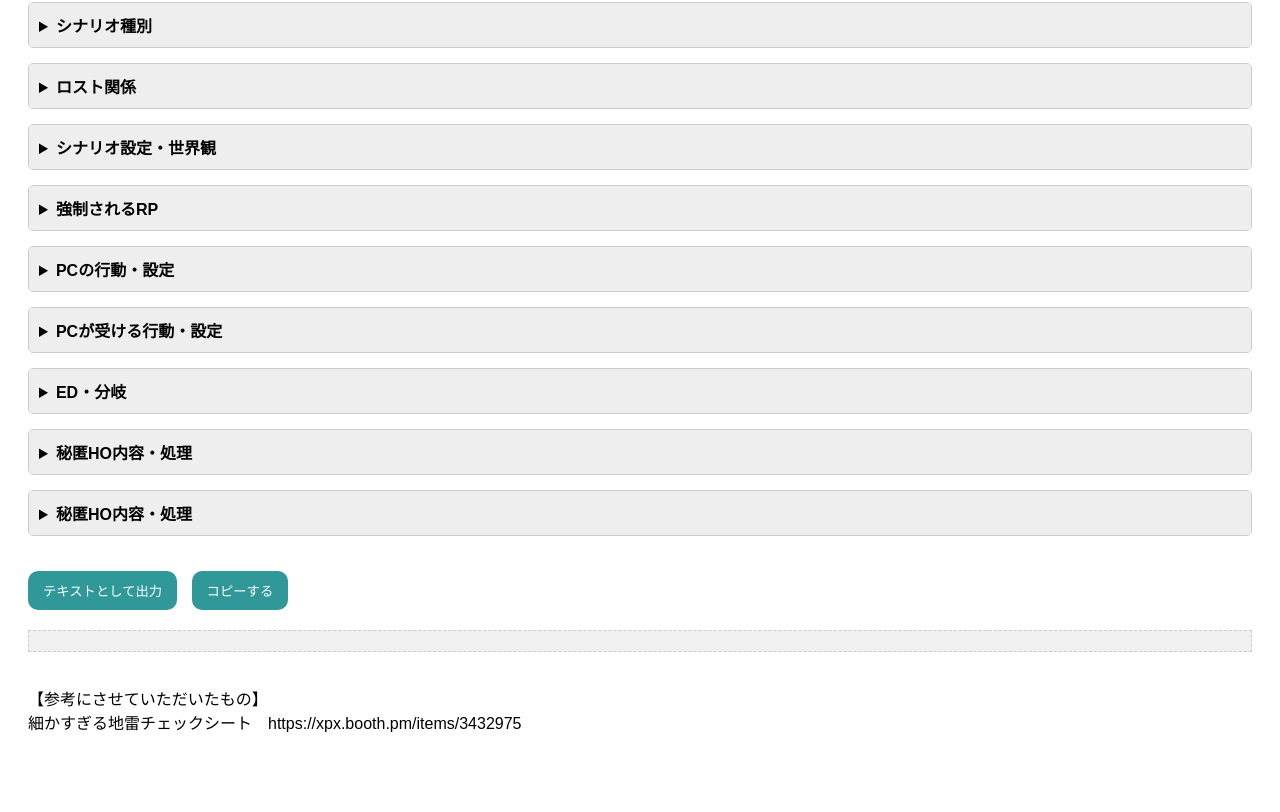
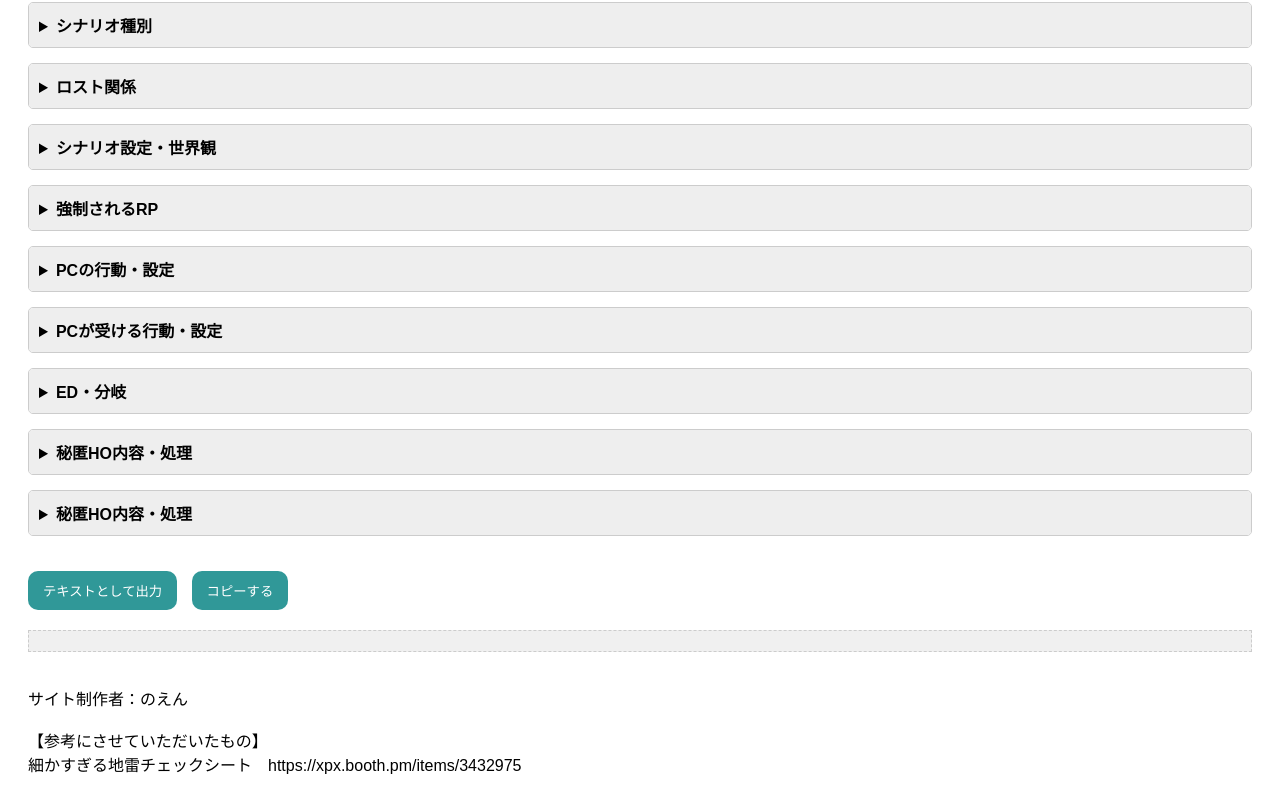
Before and after one commit to noen0211/CoC_CheckSheet, a plain HTML site: page index.html in a window 1280 px wide. Shown: the part 2343-3155 px from the top of the page. Before the commit the page ends 3121 px from the top, so only its background shows below. Drawn offline with Linux system fonts and the light colour scheme.

Commit message:
index.html

```diff
--- a/index.html
+++ b/index.html
@@ -1269,7 +1269,8 @@
     });
   </script>
     <br>
-    <p>【参考にさせていただいたもの】<br>
+    <p>サイト制作者：のえん<br><br>
+【参考にさせていただいたもの】<br>
       細かすぎる地雷チェックシート　https://xpx.booth.pm/items/3432975<br>
     </p>
 </body>
```
